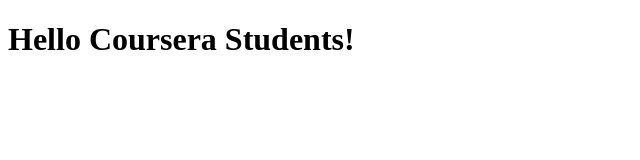
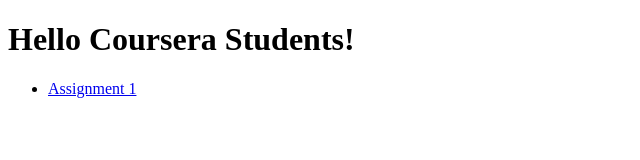
Before and after one commit to filosofisto/coursera_angularjs_assignment, a plain HTML site: page index.html in a window 1280 px wide. Shown: the whole page, without its empty margins (0-640 px from the left). Drawn offline with Linux system fonts and the light colour scheme.

Commit message:
Menu para o assignment 1

```diff
--- a/index.html
+++ b/index.html
@@ -6,5 +6,8 @@
   </head>
   <body>
     <h1>Hello Coursera Students!</h1>
+    <ul>
+	<li><a href="module1-solution/index.html">Assignment 1</a></li>
+    </ul>
   </body>
 </html>
```
